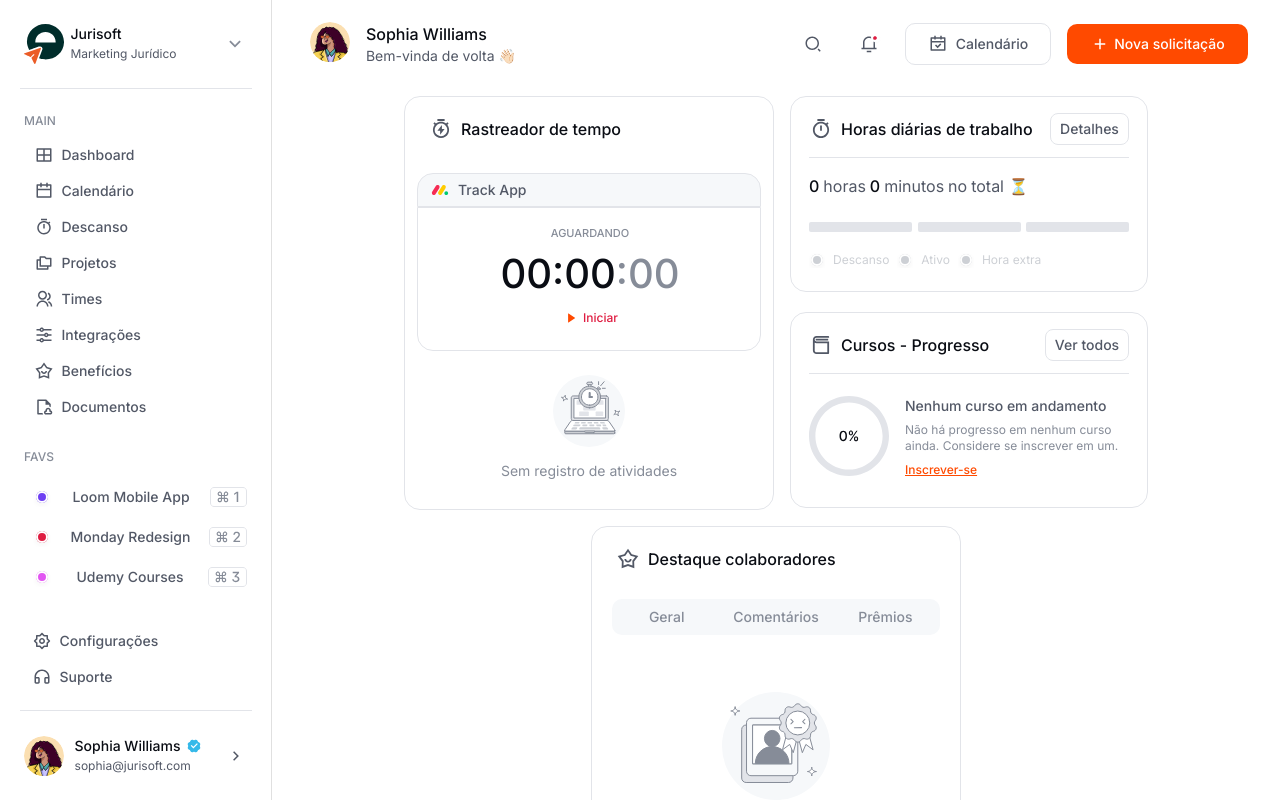
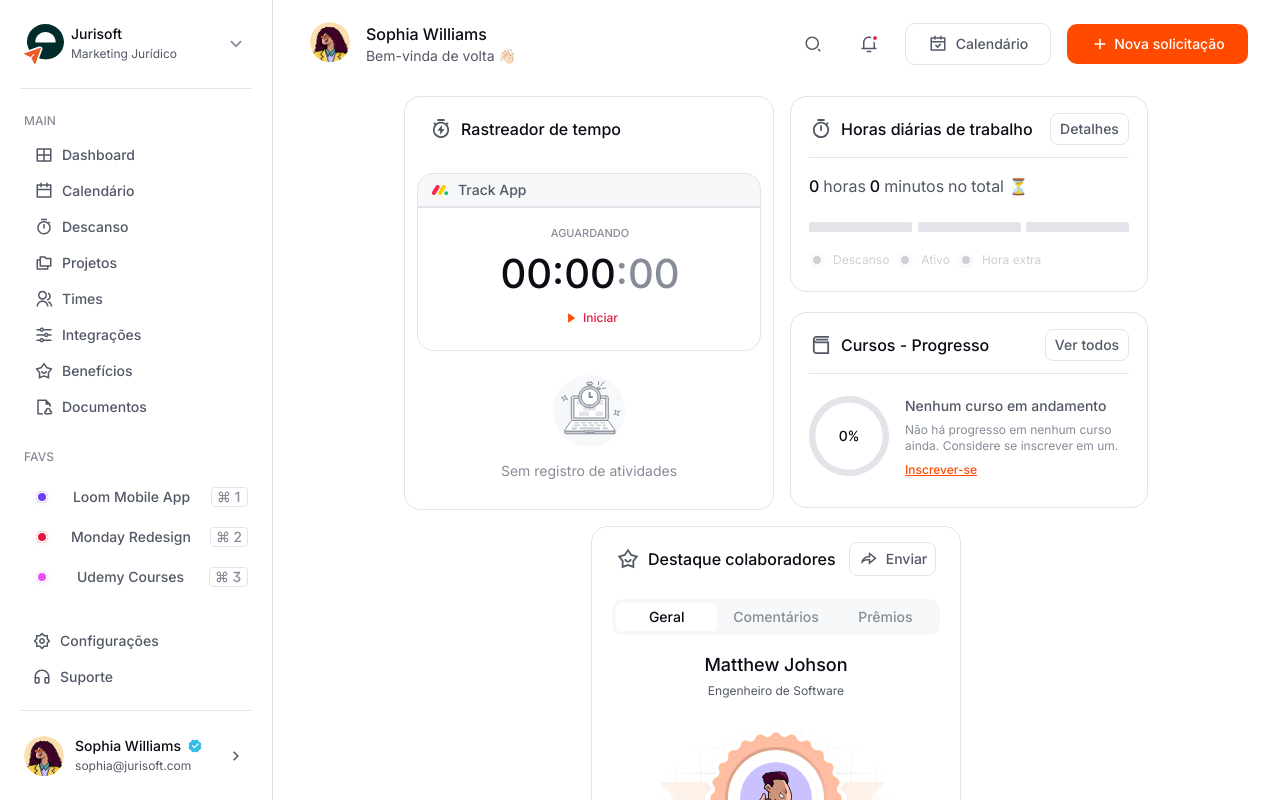
Before and after one commit to zaqueu-1/dexboard, a Nuxt app: page / in a window 1280 px wide. Shown: the top 800 px of the page. Built offline with nearby package versions, Linux system fonts and the light colour scheme.

Commit message:
Passed props for Collaborators App

```diff
--- a/components/Collaborators.vue
+++ b/components/Collaborators.vue
@@ -21,43 +21,46 @@
                 <p @click="handleOption('prêmios')" :style="option == 'prêmios' ? 'height:28px;background:white;padding:0 2px;color:#0A0D14' : ''">Prêmios</p>
             </div>
             <div v-if="option == 'geral'" class="collab-app-body-general">
-                <p>{{ user.name }}</p>
-                <p>{{ user.position }}</p>
+                <p>{{ collab.name }}</p>
+                <p>{{ collab.position }}</p>
                 <IconCollabsUser />
-                <p>{{  user.description }}</p>
+                <p>{{  collab.description }}</p>
             </div>
             <div v-if="option == 'comentários'" class="collab-app-body-comments">
                 <div class="comment">
                     <IconUserJames />
                     <div>
-                        <p>{{ comments.users[0] }}</p>
-                        <p>{{ comments.comments[0] }}</p>
+                        <p>{{ collabComments.users[0] }}</p>
+                        <p>{{ collabComments.comments[0] }}</p>
                     </div>
-                    <svg width="20" height="20" viewBox="0 0 20 20" fill="none" xmlns="http://www.w3.org/2000/svg">
-                    <path d="M13.375 3.125C15.6535 3.125 17.5 4.98311 17.5 7.58446C17.5 12.7872 11.875 15.7601 10 16.875C8.125 15.7601 2.5 12.7872 2.5 7.58446C2.5 4.98311 4.375 3.125 6.625 3.125C8.02 3.125 9.25 3.86824 10 4.61149C10.75 3.86824 11.98 3.125 13.375 3.125Z" fill="#DF1C41"/>
-                    </svg>
+                    <span @click="$emit(`handleLike`,0)">
+                        <IconHeartFull v-if="collabComments.liked[0] == true"/>
+                        <IconHeartEmpty v-else/>
+                    </span>
                 </div>
                 <div class="divider"></div>
                 <div class="comment">
                     <IconUserLena />
                     <div>
-                        <p>{{ comments.users[1] }}</p>
-                        <p>{{ comments.comments[1] }}</p>
+                        <p>{{ collabComments.users[1] }}</p>
+                        <p>{{ collabComments.comments[1] }}</p>
                     </div>
-                    <svg width="20" height="20" viewBox="0 0 20 20" fill="none" xmlns="http://www.w3.org/2000/svg">
-                    <path d="M13.375 3.125C15.6535 3.125 17.5 4.98311 17.5 7.58446C17.5 12.7872 11.875 15.7601 10 16.875C8.125 15.7601 2.5 12.7872 2.5 7.58446C2.5 4.98311 4.375 3.125 6.625 3.125C8.02 3.125 9.25 3.86824 10 4.61149C10.75 3.86824 11.98 3.125 13.375 3.125Z" fill="#DF1C41"/>
-                    </svg>
+                    <span @click="$emit(`handleLike`,1)">
+                        <IconHeartFull v-if="collabComments.liked[1] == true"/>
+                        <IconHeartEmpty v-else/>
+                    </span>
                 </div>
                 <div class="divider"></div>
                 <div class="comment">
                     <IconUserJuma />
                     <div>
-                        <p>{{ comments.users[2] }}</p>
-                        <p>{{ comments.comments[2] }}</p>
+                        <p>{{ collabComments.users[2] }}</p>
+                        <p>{{ collabComments.comments[2] }}</p>
                     </div>
-                    <svg width="20" height="20" viewBox="0 0 20 20" fill="none" xmlns="http://www.w3.org/2000/svg">
-                    <path d="M10.0437 16.875L9.6875 16.7185C8.5875 16.0735 7 15.1406 5.55 13.7881C3.525 11.8909 2.5 9.8059 2.5 7.59563C2.5 5.08481 4.3125 3.125 6.625 3.125C7.8 3.125 9.0625 3.68226 10 4.61521C10.9375 3.68226 12.2 3.125 13.375 3.125C15.725 3.125 17.5 5.04724 17.5 7.59563C17.5 9.81216 16.475 11.8909 14.45 13.7881C13 15.1469 11.3438 16.1174 10.3562 16.6934L10.0437 16.875ZM6.625 4.37728C4.9875 4.37728 3.75 5.76104 3.75 7.59563C3.75 9.43021 4.64375 11.221 6.4 12.8677C7.63125 14.0198 9.00625 14.8651 10 15.4474C11.0312 14.8401 12.3813 14.0073 13.6 12.8677C15.3562 11.221 16.25 9.449 16.25 7.59563C16.25 5.74226 15.0125 4.37728 13.375 4.37728C12.1125 4.37728 11.1438 5.24135 10.8813 5.50433L10 6.37466L9.11875 5.50433C8.85 5.24135 7.8875 4.37728 6.625 4.37728Z" fill="#CDD0D5"/>
-                    </svg>
+                    <span @click="$emit(`handleLike`,2)">
+                        <IconHeartFull v-if="collabComments.liked[2] == true"/>
+                        <IconHeartEmpty v-else/>
+                    </span>
                 </div>
                 <div class="comment-btn">
                     <svg width="21" height="20" viewBox="0 0 21 20" fill="none" xmlns="http://www.w3.org/2000/svg">
@@ -68,7 +71,7 @@
             </div>
             <div v-if="option == 'prêmios'" class="collab-app-body-general">
                 <p>Cartão presente de R$ 50,00</p>
-                <p>Aproveite o prêmio, {{ user.name.slice(0,7) }}!</p>
+                <p>Aproveite o prêmio, {{ collab.name.slice(0,7) }}!</p>
                 <IconPrizes />
                 <p>Os funcionários do mês recebem recompensas</p>
             </div>
@@ -87,6 +90,8 @@ import IconPrizes from './icons/IconPrizes.vue'
 import IconUserJames from './icons/IconUserJames.vue'
 import IconUserJuma from './icons/IconUserJuma.vue'
 import IconUserLena from './icons/IconUserLena.vue'
+import IconHeartFull from './icons/IconHeartFull.vue'
+import IconHeartEmpty from './icons/IconHeartEmpty.vue'
 import { ref } from 'vue'
 
 export default {
@@ -97,38 +102,37 @@ export default {
     IconPrizes,
     IconUserJames,
     IconUserJuma,
-    IconUserLena
+    IconUserLena,
+    IconHeartFull,
+    IconHeartEmpty,
+    IconHeartFull
 },
     props: {
+        collab: {
+            type: Object,
+            default: () => {}
+        },
+        collabComments: {
+            type: Object,
+            default: () => {}
+        }
+    },
+    setup(props) {
+        let option = ref('')
 
-    },
-    setup() {
-        let user = ref({
-            name: 'Matthew Johson',
-            position: 'Engenheiro de Software',
-            description: 'Funcionário de melhor desempenho de dezembro!'
+        onMounted(() => {
+            props.collab && props.collabComments ? option.value = 'geral' : option.value = ''
         })
-
-        let comments = ref({
-            users: ['James Brown', 'Lena Müller', 'Juma Omondi'],
-            comments: ['Parabéns, Matthew! 🔥', 'Ótimo trabalho! 🤗', 'O céu é o limite! ⚡️'],
-            liked: [true, true, false]
-        })
-
-        let option = ref('')
 
         const handleOption = (type) => {
             option.value = type
         }
 
         return {
-            user,
-            comments,
             option,
-            handleOption
+            handleOption,
         }
     },
-
 }
 </script>
 
--- /dev/null
+++ b/components/icons/IconHeartEmpty.vue
@@ -0,0 +1,5 @@
+<template>
+    <svg width="20" height="20" viewBox="0 0 20 20" fill="none" xmlns="http://www.w3.org/2000/svg">
+    <path d="M10.0437 16.875L9.6875 16.7185C8.5875 16.0735 7 15.1406 5.55 13.7881C3.525 11.8909 2.5 9.8059 2.5 7.59563C2.5 5.08481 4.3125 3.125 6.625 3.125C7.8 3.125 9.0625 3.68226 10 4.61521C10.9375 3.68226 12.2 3.125 13.375 3.125C15.725 3.125 17.5 5.04724 17.5 7.59563C17.5 9.81216 16.475 11.8909 14.45 13.7881C13 15.1469 11.3438 16.1174 10.3562 16.6934L10.0437 16.875ZM6.625 4.37728C4.9875 4.37728 3.75 5.76104 3.75 7.59563C3.75 9.43021 4.64375 11.221 6.4 12.8677C7.63125 14.0198 9.00625 14.8651 10 15.4474C11.0312 14.8401 12.3813 14.0073 13.6 12.8677C15.3562 11.221 16.25 9.449 16.25 7.59563C16.25 5.74226 15.0125 4.37728 13.375 4.37728C12.1125 4.37728 11.1438 5.24135 10.8813 5.50433L10 6.37466L9.11875 5.50433C8.85 5.24135 7.8875 4.37728 6.625 4.37728Z" fill="#CDD0D5"/>
+    </svg>
+</template>
--- /dev/null
+++ b/components/icons/IconHeartFull.vue
@@ -0,0 +1,5 @@
+<template>
+    <svg width="20" height="20" viewBox="0 0 20 20" fill="none" xmlns="http://www.w3.org/2000/svg">
+    <path d="M13.375 3.125C15.6535 3.125 17.5 4.98311 17.5 7.58446C17.5 12.7872 11.875 15.7601 10 16.875C8.125 15.7601 2.5 12.7872 2.5 7.58446C2.5 4.98311 4.375 3.125 6.625 3.125C8.02 3.125 9.25 3.86824 10 4.61149C10.75 3.86824 11.98 3.125 13.375 3.125Z" fill="#DF1C41"/>
+    </svg>
+</template>
--- a/layouts/default.vue
+++ b/layouts/default.vue
@@ -1,6 +1,5 @@
 <template>
     <div>
-        <Sidebar />
         <slot />
     </div>
 </template>
--- a/pages/index.vue
+++ b/pages/index.vue
@@ -1,5 +1,6 @@
 <template>
     <div class="apps-main">
+        <Sidebar />
         <Header />
         <div class="apps-container">
             <TimeTracker />
@@ -7,7 +8,7 @@
                 <DailyHours />
                 <CoursesProgress />
             </div>
-            <Collaborators />
+            <Collaborators :collab="collab" :collabComments="collabComments" @handleLike="handleLike"/>
             <CoursesGeneral />
             <Feedback />
         </div>
@@ -15,6 +16,7 @@
 </template>
 
 <script>
+import Sidebar from '@/components/Sidebar.vue'
 import Header from '@/components/Header.vue'
 import TimeTracker from '@/components/TimeTracker.vue'
 import DailyHours from '@/components/DailyHours.vue'
@@ -33,15 +35,33 @@ export default {
     CoursesProgress,
     Collaborators,
     CoursesGeneral,
-        Feedback
+    Feedback,
+    Sidebar
 },
     props: {
 
     },
     setup() {
+        let collab = ref({
+            name: 'Matthew Johson',
+            position: 'Engenheiro de Software',
+            description: 'Funcionário de melhor desempenho de dezembro!'
+        })
+
+        let collabComments = ref({
+            users: ['James Brown', 'Lena Müller', 'Juma Omondi'],
+            comments: ['Parabéns, Matthew! 🔥', 'Ótimo trabalho! 🤗', 'O céu é o limite! ⚡️'],
+            liked: [true, true, false]
+        })
+
+        const handleLike = (index) => {
+            collabComments.value.liked[index] = !collabComments.value.liked[index]
+        }
 
         return {
-
+            collab,
+            collabComments,
+            handleLike,
         }
     },
 }
```
Lines whose indentation alone changed are shown as unchanged.
